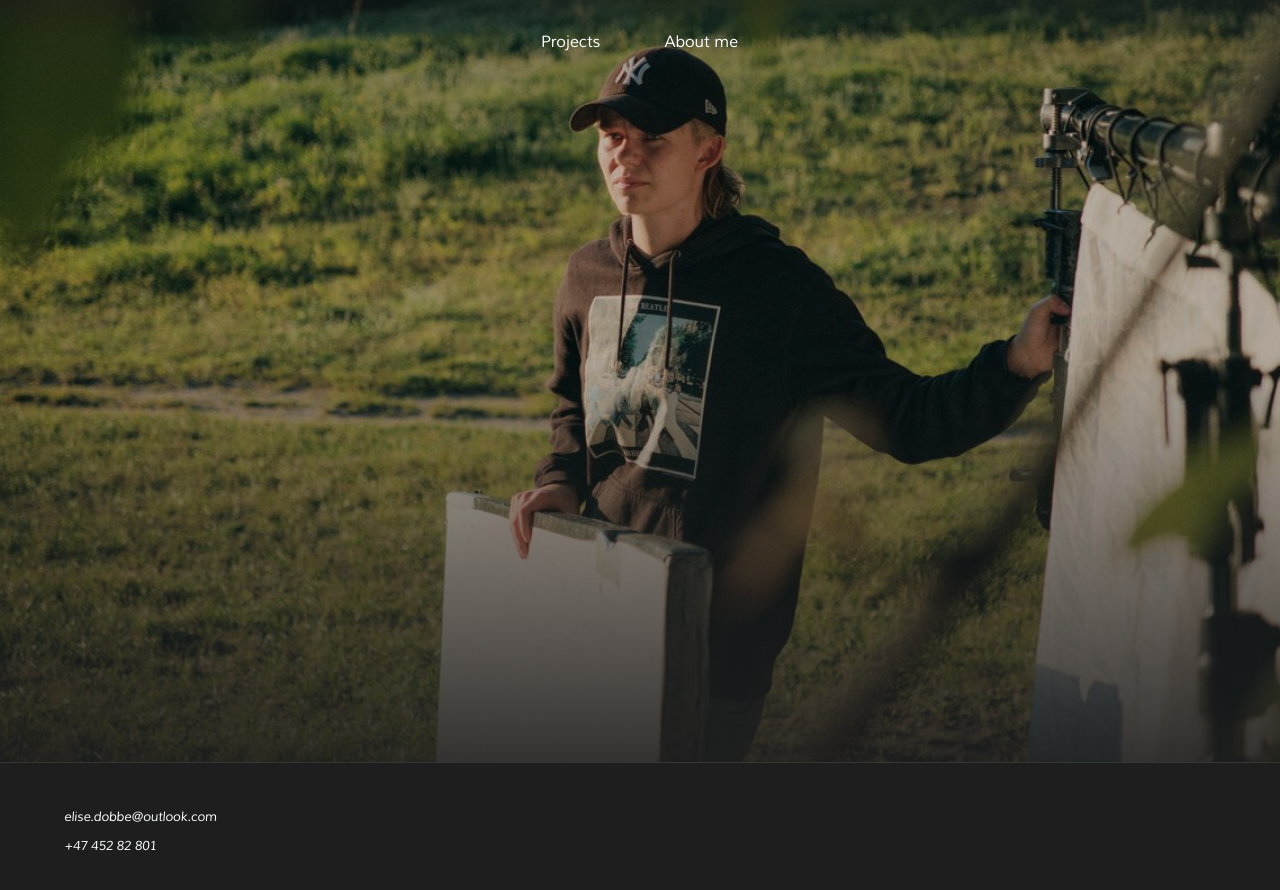
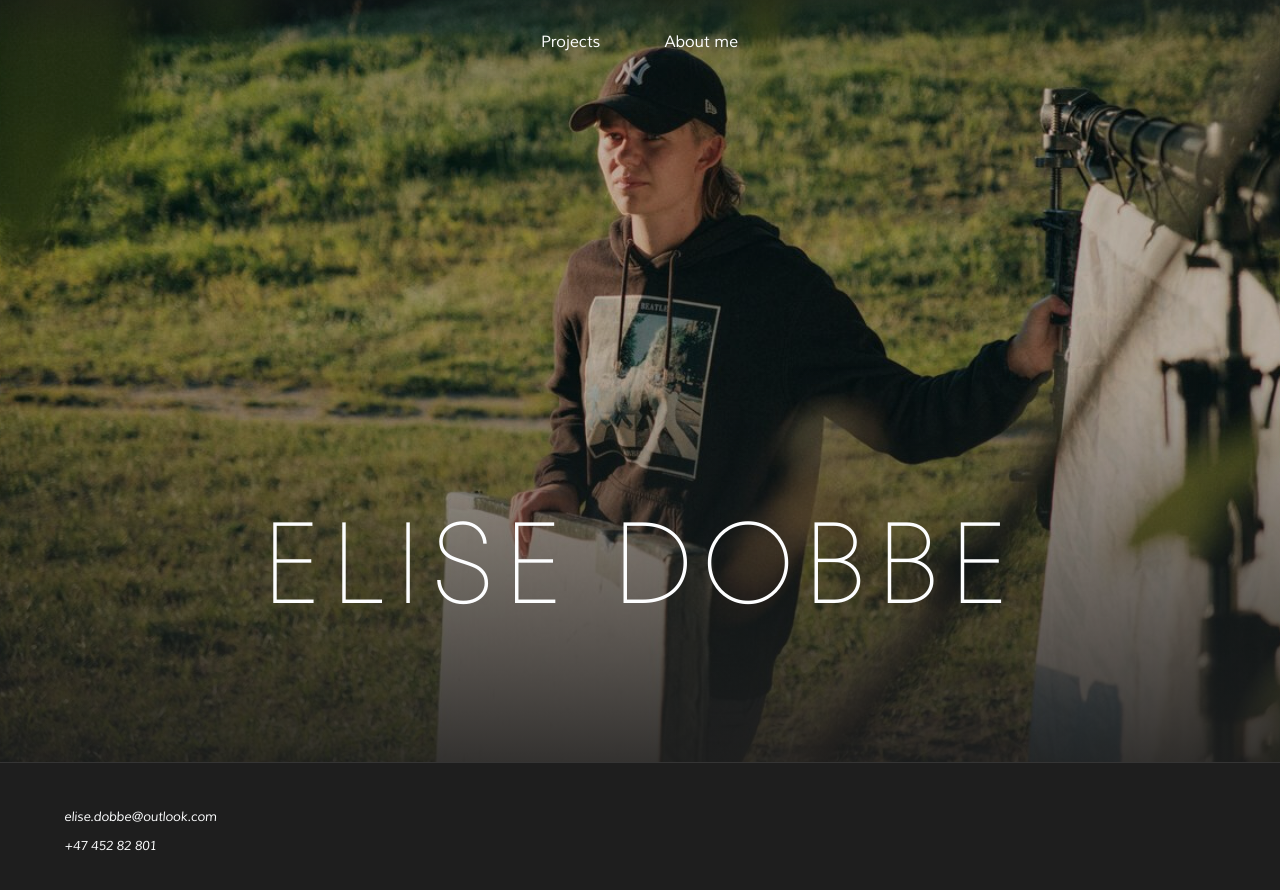
Before and after one commit to elisedobbe/portfolio, an MkDocs documentation site: the page built from docs/index.md, in a window 1280 px wide and 900 px high, scrolled down 146 px. Shown: the top 890 px of the window. Built offline with MkDocs 1.6.1 and Material for MkDocs 9.7.7, drawn with Linux system fonts in a browser that asks for light colours.

Commit message:
Update index.md

```diff
--- a/docs/index.md
+++ b/docs/index.md
@@ -1,4 +1,7 @@
 <div class="home-hero">
   <img src="assets/images/ELISE.PNG" alt="Elise Dobbe on set">
   <div class="home-hero__overlay"></div>
+  <div class="home-hero__text">
+    <h1 class="home-hero__name">ELISE DOBBE</h1>
+  </div>
 </div>
```
